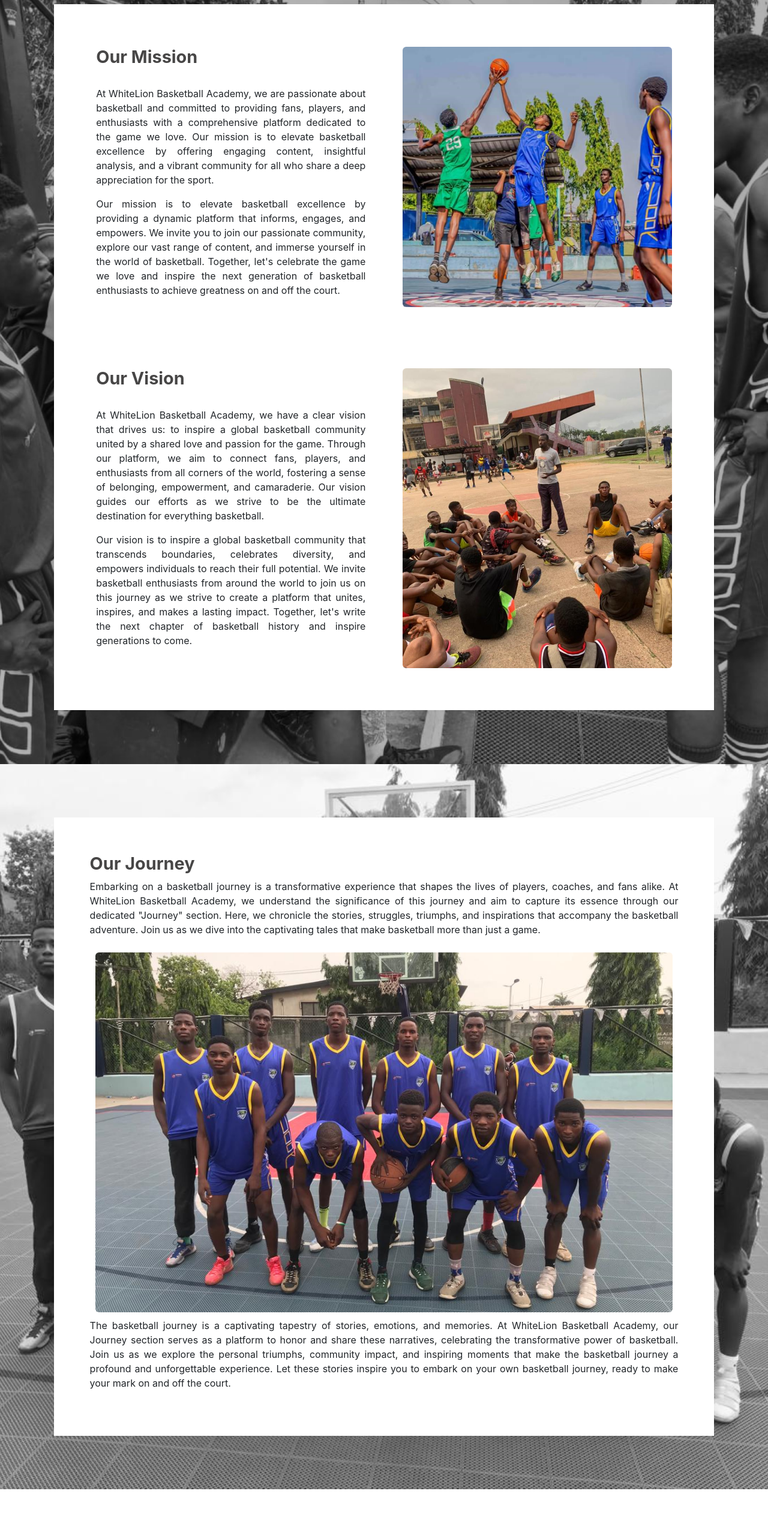
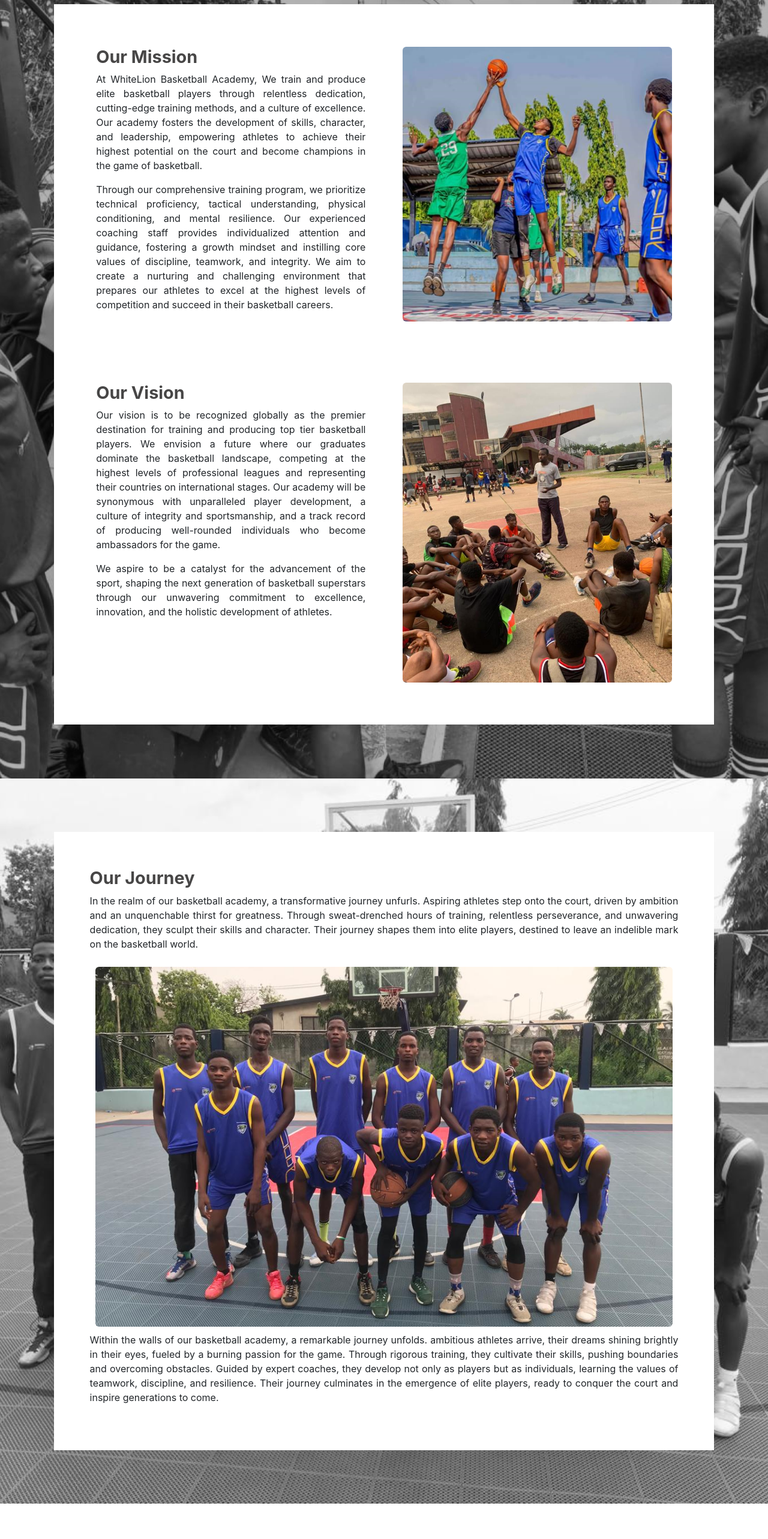
Before and after one commit to whitelionsacademy/site, a React (Create React App) app: page /site/about in a window 1280 px wide. Shown: the part 860-3426 px from the top of the page at 60% size. Built offline with nearby package versions, Linux system fonts and the light colour scheme.

Commit message:
update content

```diff
--- a/src/components/aboutpage/contact.js
+++ b/src/components/aboutpage/contact.js
@@ -15,10 +15,10 @@ function ExperienceSec(){
                 <div class="contactf divs">
                     <h3 class="text tex">Access</h3><br class="brs" />
                     <p class="Parag"> Our access section serves as your gateway to all things basketball.
-                    With a diverse array of articles, analysis, tutorials, and features,
+                    With a diverse array of trainings, workouts, teaching,
                      we aim to cater to the diverse interests and passions of the basketball community. </p>
-                    <p class="cont Parag">At WhiteLion Basketball Academy, our Content section is the ultimate destination for basketball enthusiasts seeking a
-                     wealth of engaging and informative material.</p>
+                    <p class="cont Parag">At WhiteLion Basketball Academy, our access section is the ultimate destination for basketball enthusiasts seeking
+                     to reach out to us..</p>
                 </div>
                 <div class="contactflex divs">
                     <h3 class="text tex">About</h3><br class="brs" />
--- a/src/components/aboutpage/journey.js
+++ b/src/components/aboutpage/journey.js
@@ -11,21 +11,14 @@ function ExperienceSec(){
                 <div class="journsection">
                     <div class="journey">
                         <h2 class="text tex">Our Journey</h2>
-                        <p class="journeyparag Parag">Embarking on a basketball journey is a transformative experience that shapes the lives of players, coaches,
-                         and fans alike. At WhiteLion Basketball Academy, we understand the significance of this journey and aim to capture its essence through our dedicated "Journey"
-                          section. Here, we chronicle the stories, struggles, triumphs, and inspirations that accompany the basketball adventure.
-                        Join us as we dive into the captivating tales that make basketball more than just a game.</p>
+                        <p class="journeyparag Parag">In the realm of our basketball academy, a transformative journey unfurls. Aspiring athletes step onto the court, driven by ambition and an unquenchable thirst for greatness. Through sweat-drenched hours of training, relentless perseverance, and unwavering dedication, they sculpt their skills and character. Their journey shapes them into elite players, destined to leave an indelible mark on the basketball world.</p>
 
                     </div>
                     <div class="jourimge">
                     <img src={journimg} className="rounded journimg" />
                     </div>
                     <div class="journey">
-                        <p class="journeyparag2 Parag">The basketball journey is a captivating tapestry of stories, emotions, and memories.
-                         At WhiteLion Basketball Academy, our Journey section serves as a platform to honor and share these narratives, celebrating the transformative
-                         power of basketball. Join us as we explore the personal triumphs, community impact, and inspiring moments that make the basketball journey
-                         a profound and unforgettable experience. Let these stories inspire you
-                        to embark on your own basketball journey, ready to make your mark on and off the court.</p>
+                        <p class="journeyparag2 Parag">Within the walls of our basketball academy, a remarkable journey unfolds. ambitious athletes arrive, their dreams shining brightly in their eyes, fueled by a burning passion for the game. Through rigorous training, they cultivate their skills, pushing boundaries and overcoming obstacles. Guided by expert coaches, they develop not only as players but as individuals, learning the values of teamwork, discipline, and resilience. Their journey culminates in the emergence of elite players, ready to conquer the court and inspire generations to come.</p>
                     </div>
                 </div>
             </div>
--- a/src/components/aboutpage/mission.js
+++ b/src/components/aboutpage/mission.js
@@ -16,12 +16,9 @@ function ExperienceSec(){
 
                     <div class="missionsection">
                         <div class="missionwrt">
-                            <h2 class="text tex">Our Mission</h2><br />
-                            <p class="misparag Parag">At WhiteLion Basketball Academy, we are passionate about basketball and committed to providing fans,
-                             players, and enthusiasts with a comprehensive platform dedicated to the game we love.  Our mission is to elevate basketball excellence by offering engaging content, insightful analysis,
-                              and a vibrant community for all who share a deep appreciation for the sport.</p>
-                            <p class="missparag Parag">Our mission is to elevate basketball excellence by providing a dynamic platform that informs, engages, and empowers. We invite you to join our passionate community, explore our vast range of content, and immerse yourself in the world of basketball. Together, let's celebrate the game we love and inspire
-                            the next generation of basketball enthusiasts to achieve greatness on and off the court.</p>
+                            <h2 class="text tex">Our Mission</h2>
+                            <p class="misparag Parag">At WhiteLion Basketball Academy, We train and produce elite basketball players through relentless dedication, cutting-edge training methods, and a culture of excellence. Our academy fosters the development of skills, character, and leadership, empowering athletes to achieve their highest potential on the court and become champions in the game of basketball.</p>
+                            <p class="missparag Parag">Through our comprehensive training program, we prioritize technical proficiency, tactical understanding, physical conditioning, and mental resilience. Our experienced coaching staff provides individualized attention and guidance, fostering a growth mindset and instilling core values of discipline, teamwork, and integrity. We aim to create a nurturing and challenging environment that prepares our athletes to excel at the highest levels of competition and succeed in their basketball careers.</p>
                         </div>
 
                         <div class="misimge">
@@ -35,15 +32,9 @@ function ExperienceSec(){
                 <div class="vision">
                     <div class="visionsection">
                         <div class="visionwrt">
-                            <h2 class="text tex">Our Vision</h2><br />
-                            <p class="visparag Parag">At WhiteLion Basketball Academy, we have a clear vision that drives us: to inspire a
-                            global basketball community united by a shared love and passion for the game. Through our platform, we aim to connect fans,
-                            players, and enthusiasts from all corners of the world, fostering a sense of belonging, empowerment, and camaraderie.
-                             Our vision guides our efforts as we strive to be the ultimate destination for everything basketball.</p>
-                            <p class="missparag Parag">Our vision is to inspire a global basketball community that transcends boundaries, celebrates
-                            diversity, and empowers individuals to reach their full potential. We invite basketball enthusiasts from around the world
-                            to join us on this journey as we strive to create a platform that unites, inspires, and makes a lasting impact. Together,
-                             let's write the next chapter of basketball history and inspire generations to come.</p>
+                            <h2 class="text tex">Our Vision</h2>
+                            <p class="visparag Parag">Our vision is to be recognized globally as the premier destination for training and producing top tier basketball players. We envision a future where our graduates dominate the basketball landscape, competing at the highest levels of professional leagues and representing their countries on international stages. Our academy will be synonymous with unparalleled player development, a culture of integrity and sportsmanship, and a track record of producing well-rounded individuals who become ambassadors for the game.</p>
+                            <p class="missparag Parag"> We aspire to be a catalyst for the advancement of the sport, shaping the next generation of basketball superstars through our unwavering commitment to excellence, innovation, and the holistic development of athletes.</p>
                         </div>
                         <div class="vimge">
                             <img src={visimg} className="rounded visimg" />
--- a/src/components/homepage/ContactSec.js
+++ b/src/components/homepage/ContactSec.js
@@ -14,10 +14,10 @@ function ContactSec(){
                 <div class="contactf">
                     <h3>Access</h3><br class="brs" />
                     <p> Our access section serves as your gateway to all things basketball.
-                    With a diverse array of articles, analysis, tutorials, and features,
+                    With a diverse array of trainings, workouts and teaching,
                      we aim to cater to the diverse interests and passions of the basketball community. </p>
-                    <p class="cont">At WhiteLion Basketball Academy, our Content section is the ultimate destination for basketball enthusiasts seeking a
-                     wealth of engaging and informative material.</p>
+                    <p class="cont">At WhiteLion Basketball Academy, our access section is the ultimate destination for basketball enthusiasts seeking
+                     to reach out and learn from us.</p>
                 </div>
                 <div class="contactflex">
                     <h3>About</h3><br class="brs" />
```
